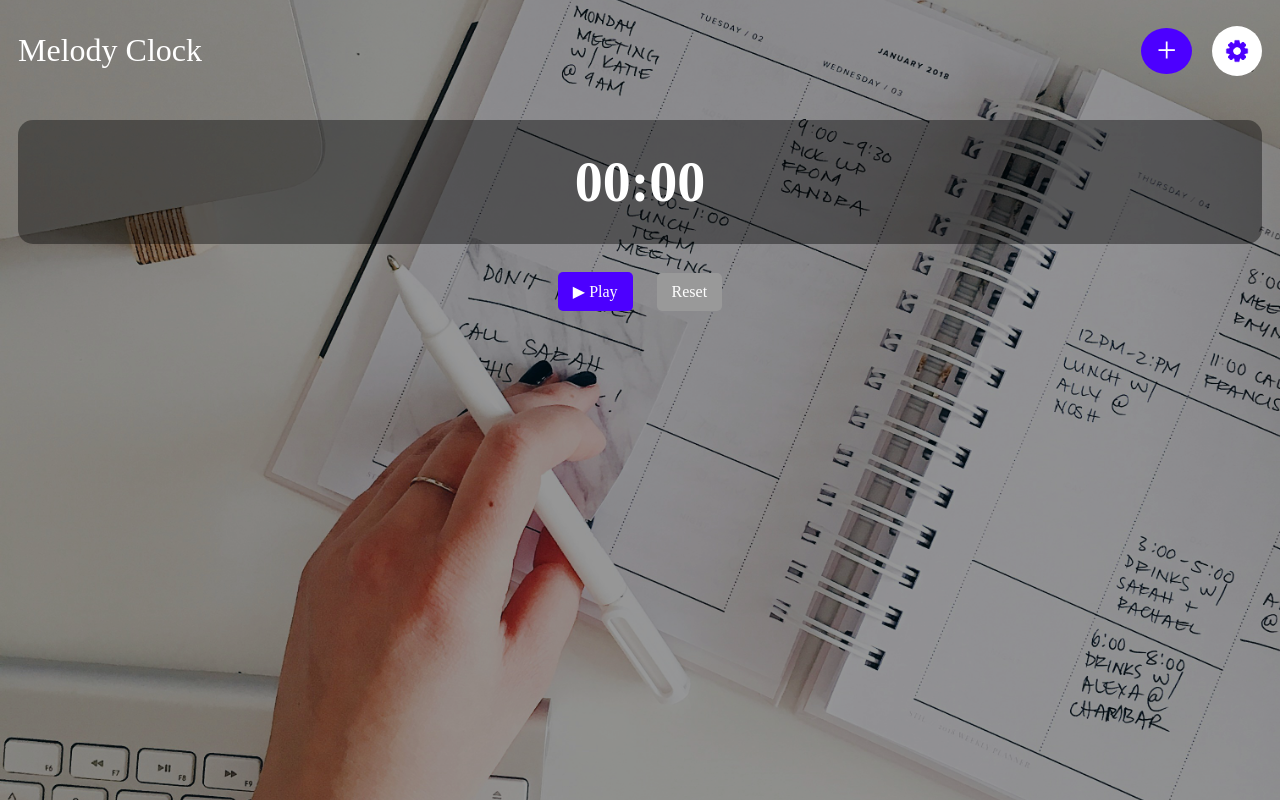
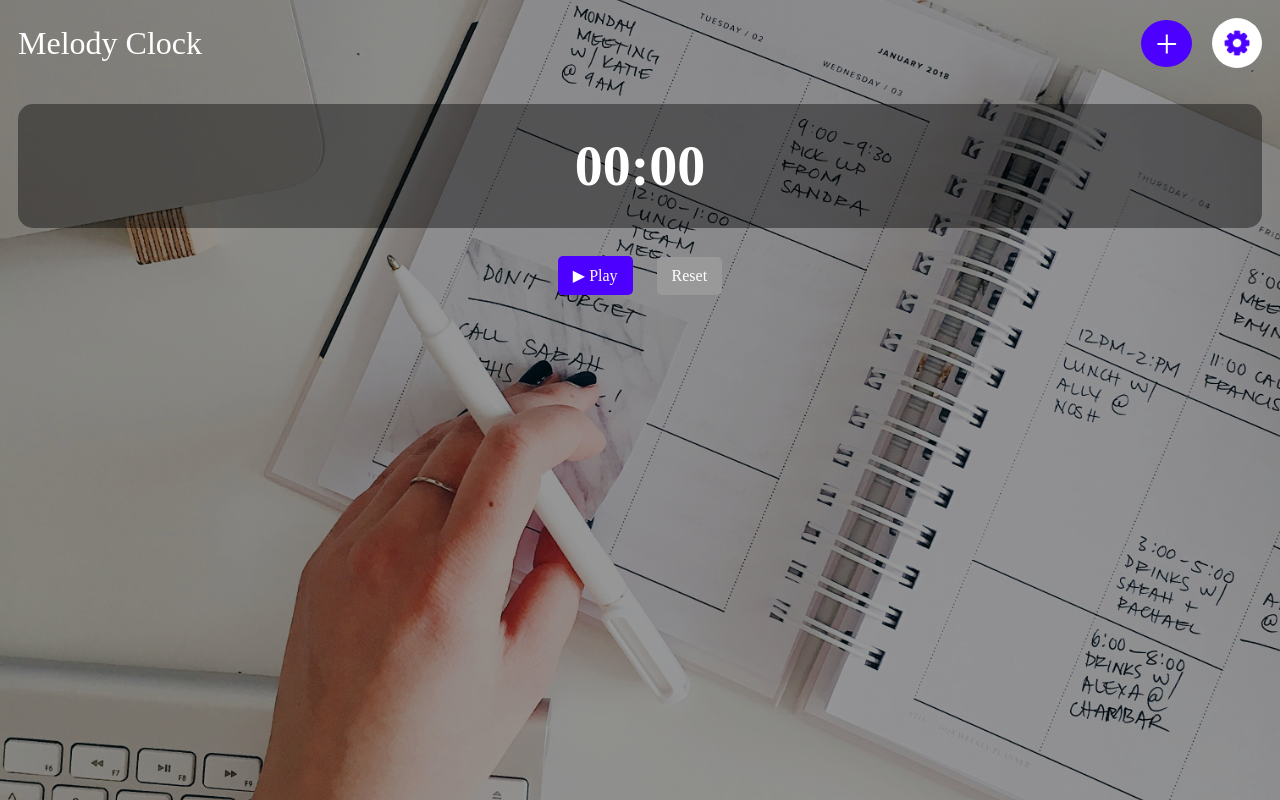
Before and after one commit to Irene3448/functions, a plain HTML site: page index.html in a window 1280 px wide. Drawn offline with Linux system fonts and the light colour scheme; a web font is replaced by a local one.

Commit message:
Update style.css

```diff
--- a/assets/style.css
+++ b/assets/style.css
@@ -26,10 +26,30 @@ header{
 	color: white;
 }
 
+/* header buttons */
 .buttons{
 	display: flex;
 	gap: 20px;
 	align-items: center;
+}
+
+#addtask{
+	font-size: 2.5rem;
+	background: var(--button-color);
+	color: white;
+	border: none;
+	padding: 0px 14px;
+	border-radius: 50%;
+	cursor: pointer;
+}
+
+#setting {
+	width: 50px;
+	height: 50px;
+	background-color: white;
+	border: none;
+	border-radius: 50%;
+	padding: 8px;
 }
 
 /* timer style */
@@ -98,26 +118,6 @@ header{
 	width: 100%;
 	height: 100%;
 	background-color: rgba(0, 0, 0, 0.4);
-}
-
-#addtask{
-	font-size: 2.2rem;
-	background: var(--button-color);
-	color: white;
-	border: none;
-	padding: 3px 15.4px;
-	border-radius: 50%;
-	cursor: pointer;
-}
-
-#setting img{
-	width: 50px;
-	height: 50px;
-	background-color: white;
-	border: none;
-	border-radius: 50%;
-	padding: 10px;
-	margin-top: 7.5px;
 }
 
 section{
```
